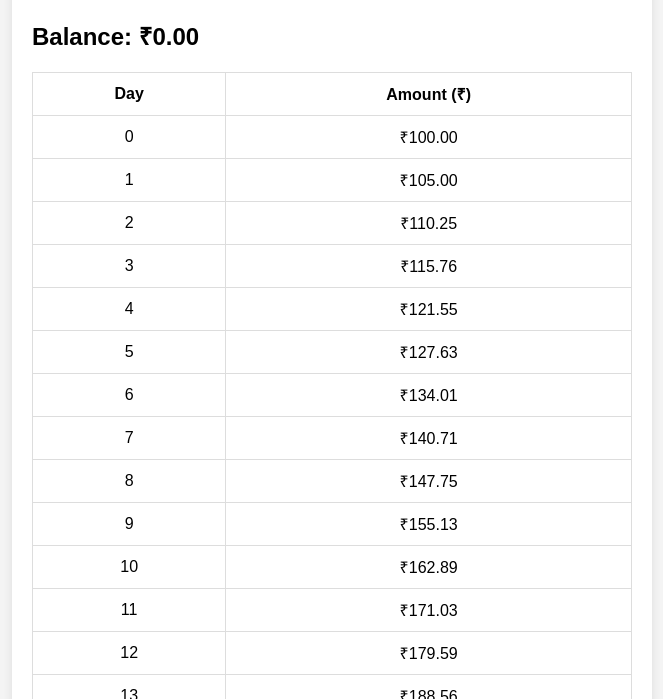
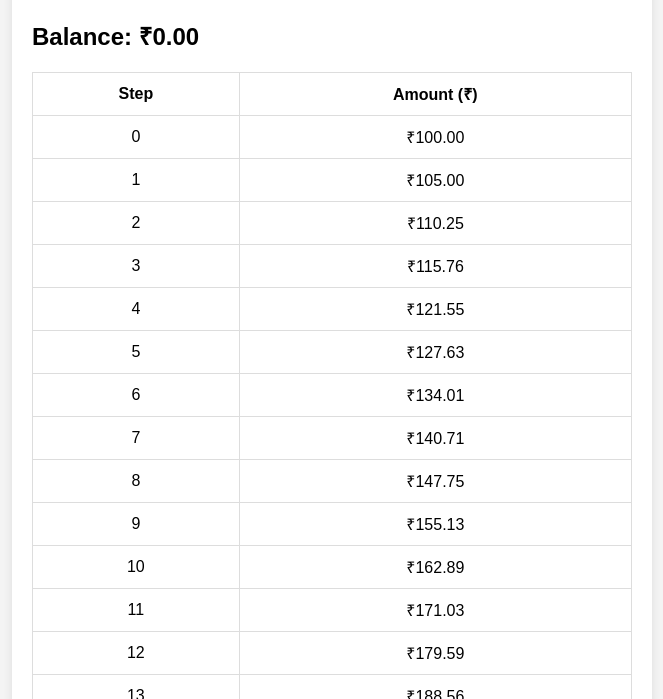
Before and after one commit to akashaswal89/target.github.io, a plain HTML site: page index.html in a window 1280 px wide. Shown: the part 101-800 px from the top of the page, without its empty margins (308-971 px from the left). Drawn offline with Linux system fonts and the light colour scheme.

Commit message:
Update index.html

```diff
--- a/index.html
+++ b/index.html
@@ -18,7 +18,7 @@
         <table>
             <thead>
                 <tr>
-                    <th>Day</th>
+                    <th>Step</th>
                     <th>Amount (₹)</th>
                 </tr>
             </thead>
```
